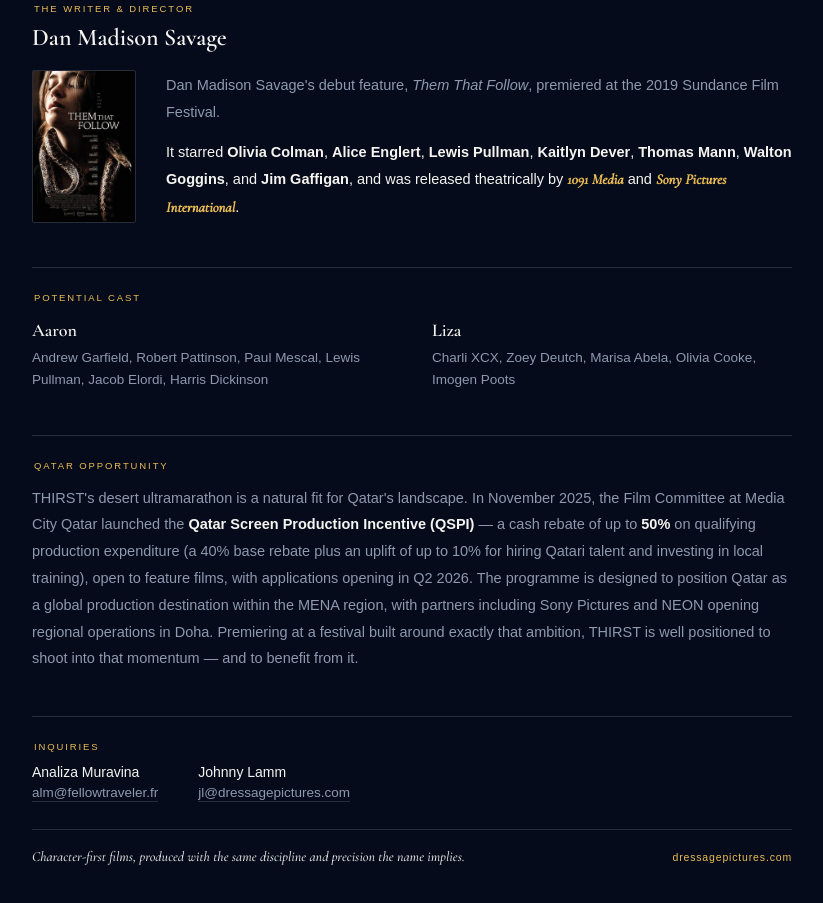
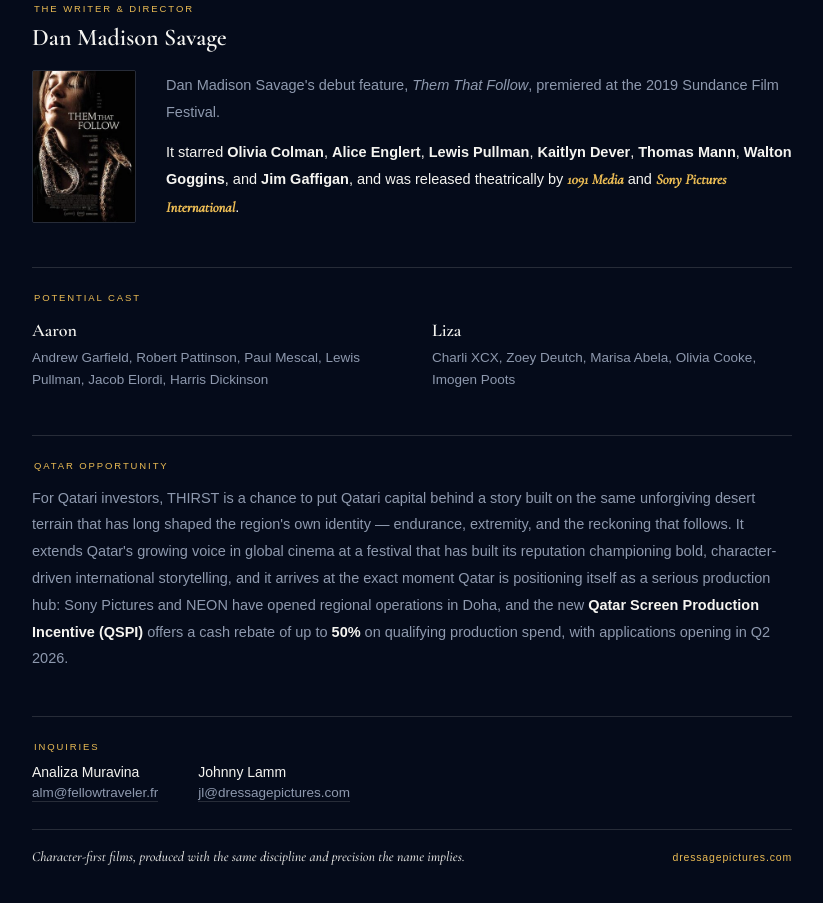
Before and after one commit to DressagePictures/dressagepictures-website, a plain HTML site: page thirst.html in a window 1280 px wide. Shown: the part 1213-2116 px from the top of the page, without its empty margins (228-1051 px from the left). Drawn offline with nearby package versions, Linux system fonts and the light colour scheme.

Commit message:
Reframe Qatar section for Qatari investors

```diff
--- a/thirst.html
+++ b/thirst.html
@@ -273,7 +273,7 @@
 
   <div class="qatar-block">
     <p class="label">Qatar Opportunity</p>
-    <p class="body">THIRST's desert ultramarathon is a natural fit for Qatar's landscape. In November 2025, the Film Committee at Media City Qatar launched the <strong>Qatar Screen Production Incentive (QSPI)</strong> &mdash; a cash rebate of up to <strong>50%</strong> on qualifying production expenditure (a 40% base rebate plus an uplift of up to 10% for hiring Qatari talent and investing in local training), open to feature films, with applications opening in Q2 2026. The programme is designed to position Qatar as a global production destination within the MENA region, with partners including Sony Pictures and NEON opening regional operations in Doha. Premiering at a festival built around exactly that ambition, THIRST is well positioned to shoot into that momentum &mdash; and to benefit from it.</p>
+    <p class="body">For Qatari investors, THIRST is a chance to put Qatari capital behind a story built on the same unforgiving desert terrain that has long shaped the region's own identity &mdash; endurance, extremity, and the reckoning that follows. It extends Qatar's growing voice in global cinema at a festival that has built its reputation championing bold, character-driven international storytelling, and it arrives at the exact moment Qatar is positioning itself as a serious production hub: Sony Pictures and NEON have opened regional operations in Doha, and the new <strong>Qatar Screen Production Incentive (QSPI)</strong> offers a cash rebate of up to <strong>50%</strong> on qualifying production spend, with applications opening in Q2 2026.</p>
   </div>
 
   <div class="contacts-block">
```
